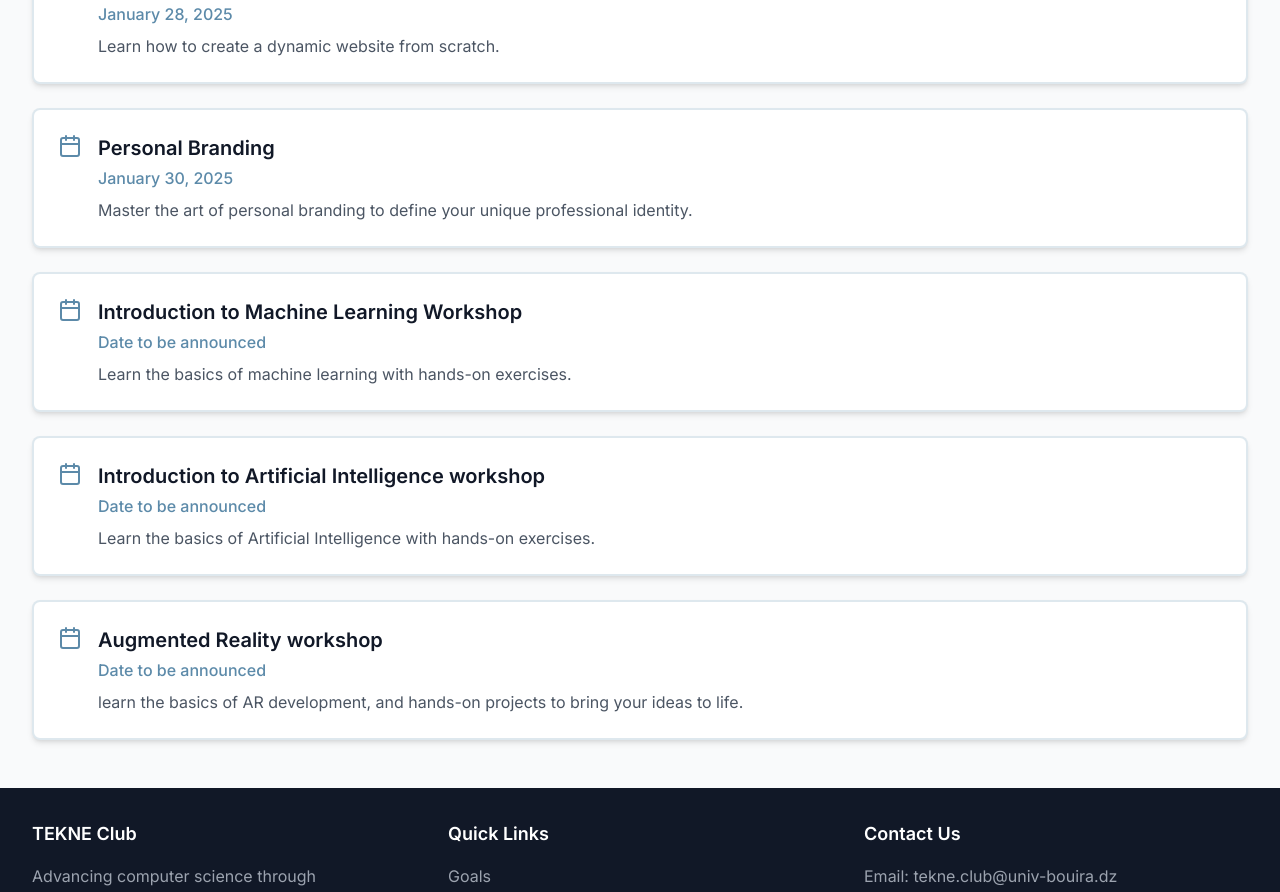
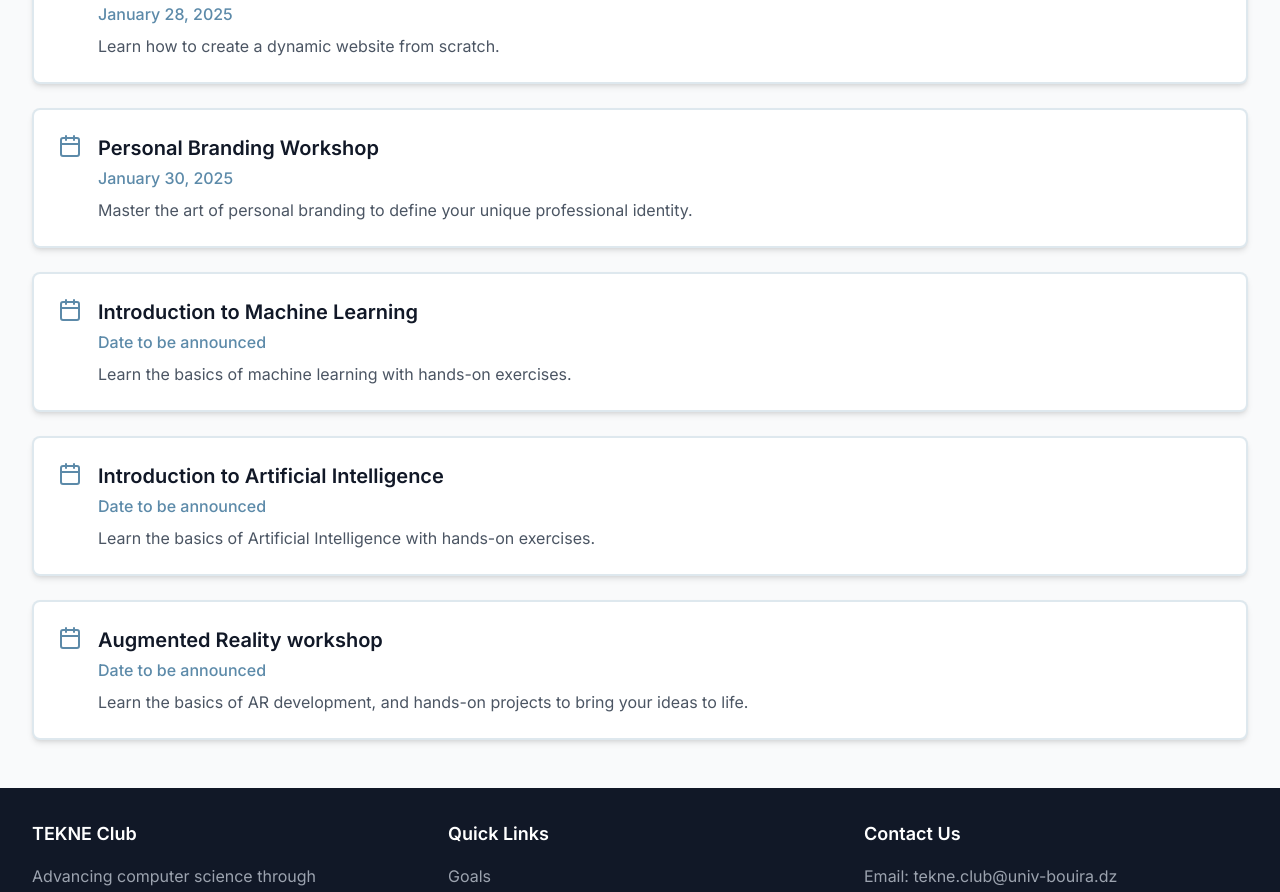
Before and after one commit to manelgh8/Tekne, a React (Vite) app in the folder project/: page /events in a window 1280 px wide. Shown: the part 420-1312 px from the top of the page. Built offline with nearby package versions, Linux system fonts and the light colour scheme.

Commit message:
Website Updated

```diff
--- a/project/src/pages/Contact.tsx
+++ b/project/src/pages/Contact.tsx
@@ -6,34 +6,33 @@ const socialLinks = [
   {
     icon: <Instagram className="w-6 h-6" />,
     name: 'Instagram',
-    description: 'Follow us for event ,photos and updates',
-    url: 'https://www.instagram.com/tekne__club/'
+    description: 'Follow us for event photos and updates',
+    url: 'https://www.instagram.com/tekne__club/',
   },
   {
     icon: <Facebook className="w-6 h-6" />,
     name: 'Facebook',
     description: 'Join our Facebook page',
-    url: 'https://www.facebook.com/share/tpjEPwe3gsdu2aGF/?mibextid=qi2Omg'
+    url: 'https://www.facebook.com/share/tpjEPwe3gsdu2aGF/?mibextid=qi2Omg',
   },
   {
     icon: <MessageCircle className="w-6 h-6" />,
     name: 'Telegram',
     description: 'Join our Telegram group for discussions',
-    url: 'https://t.me/+t6msRZf-gRtmYTc8'
+    url: 'https://t.me/+t6msRZf-gRtmYTc8',
   },
   {
     icon: <MessagesSquare className="w-6 h-6" />,
     name: 'Discord',
     description: 'Connect with members on Discord',
-    url: 'https://discord.gg/sjMq4nSH'
+    url: 'https://discord.gg/sjMq4nSH',
   },
-
   {
     icon: <Mail className="w-6 h-6" />,
     name: 'Email',
     description: 'Reach out to us directly',
-    url: 'tekne.club@univ-bouira.dz'
-  }
+    url: 'https://mail.google.com/mail/?view=cm&fs=1&to=tekne.club@univ-bouira.dz&su=Inquiry&body=Hello TEKNE Club,', // Gmail URL
+  },
 ];
 
 const Contact = () => {
@@ -53,7 +52,7 @@ const Contact = () => {
             <motion.a
               key={link.name}
               href={link.url}
-              target="_blank"
+              target="_blank" // Open all links in a new tab
               rel="noopener noreferrer"
               initial={{ opacity: 0, x: -20 }}
               animate={{ opacity: 1, x: 0 }}
@@ -61,9 +60,7 @@ const Contact = () => {
               className="social-link block"
             >
               <div className="flex items-center">
-                <div className="text-primary-blue">
-                  {link.icon}
-                </div>
+                <div className="text-primary-blue">{link.icon}</div>
                 <div className="ml-4">
                   <h3 className="text-lg font-semibold text-gray-900">{link.name}</h3>
                   <p className="text-gray-600">{link.description}</p>
--- a/project/src/pages/Events.tsx
+++ b/project/src/pages/Events.tsx
@@ -4,44 +4,53 @@ import { Calendar } from 'lucide-react';
 
 const events = [
   {
-    title: 'Web Development / Front-end workshop ',
+    title: 'Web Development / Front-end workshop',
     date: '2025-01-27',
     description: 'Learn how to create a static website from scratch.',
+    link: 'https://docs.google.com/forms/d/e/1FAIpQLSfS1-YCVI7dexrETGmjBOMALy33cuxWE2izgt3X3cX4JVdzbQ/viewform?usp=header',
   },
-
   {
-    title: 'Web Development / Back-end workshop ',
+    title: 'Web Development / Back-end workshop',
     date: '2025-01-28',
     description: 'Learn how to create a dynamic website from scratch.',
+    link: 'https://docs.google.com/forms/d/e/1FAIpQLSd-ez3AcliTiJZPQtrAxtYOx-RAohu_lfmMyOqDum7R9IDhGw/viewform?usp=header',
   },
   {
-    title: 'Personal Branding',
+    title: 'Personal Branding Workshop' ,
     date: '2025-01-30',
     description: 'Master the art of personal branding to define your unique professional identity.',
+    link: 'https://docs.google.com/forms/d/e/1FAIpQLSesdT51aKgJhnXlctI6i0rhJA502C8wgbiD0ujg4iBiJiiFRA/viewform?usp=header',
   },
   {
-    title: 'Introduction to Machine Learning Workshop',
+    title: 'Introduction to Machine Learning ',
     date: '',
     description: 'Learn the basics of machine learning with hands-on exercises.',
+    link: '',
   },
-
   {
-    title: 'Introduction to Artificial Intelligence workshop ',
+    title: 'Introduction to Artificial Intelligence ',
     date: ' ',
     description: 'Learn the basics of Artificial Intelligence with hands-on exercises.',
+    link: '',
   },
-
   {
-    title: 'Augmented Reality workshop ',
+    title: 'Augmented Reality workshop',
     date: ' ',
-    description: ' learn the basics of AR development, and hands-on projects to bring your ideas to life. ',
-  }
+    description: 'Learn the basics of AR development, and hands-on projects to bring your ideas to life.',
+    link: '',
+  },
 ];
 
 const Events = () => {
   const isValidDate = (dateString: string) => {
     const date = new Date(dateString);
     return !isNaN(date.getTime());
+  };
+
+  const handleEventClick = (link: string) => {
+    if (link) {
+      window.open(link, '_blank');
+    }
   };
 
   return (
@@ -61,7 +70,8 @@ const Events = () => {
             initial={{ opacity: 0, x: -20 }}
             animate={{ opacity: 1, x: 0 }}
             transition={{ delay: index * 0.1 }}
-            className="card hover:shadow-lg"
+            className="card hover:shadow-lg cursor-pointer"
+            onClick={() => handleEventClick(event.link)}
           >
             <div className="flex items-start space-x-4">
               <div className="flex-shrink-0">
```
